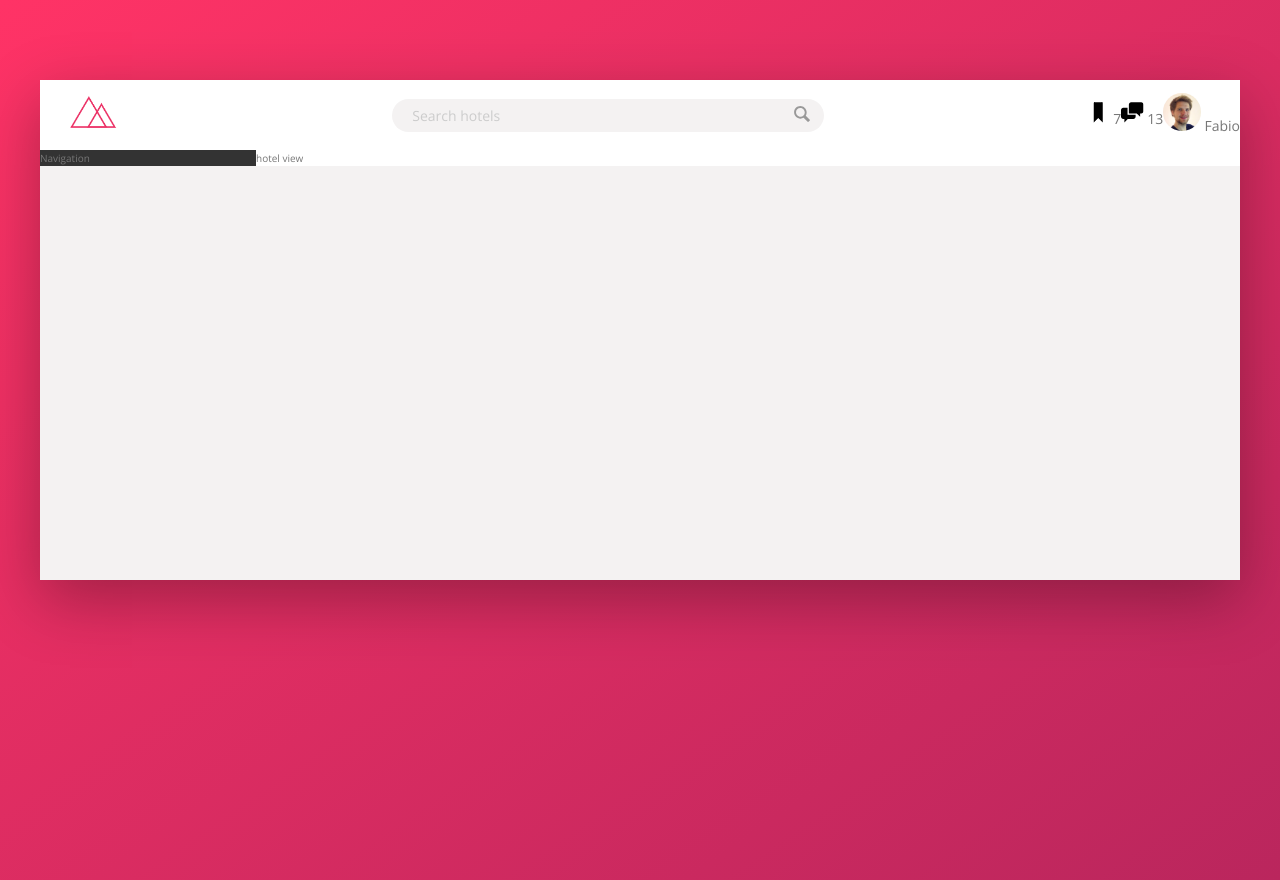
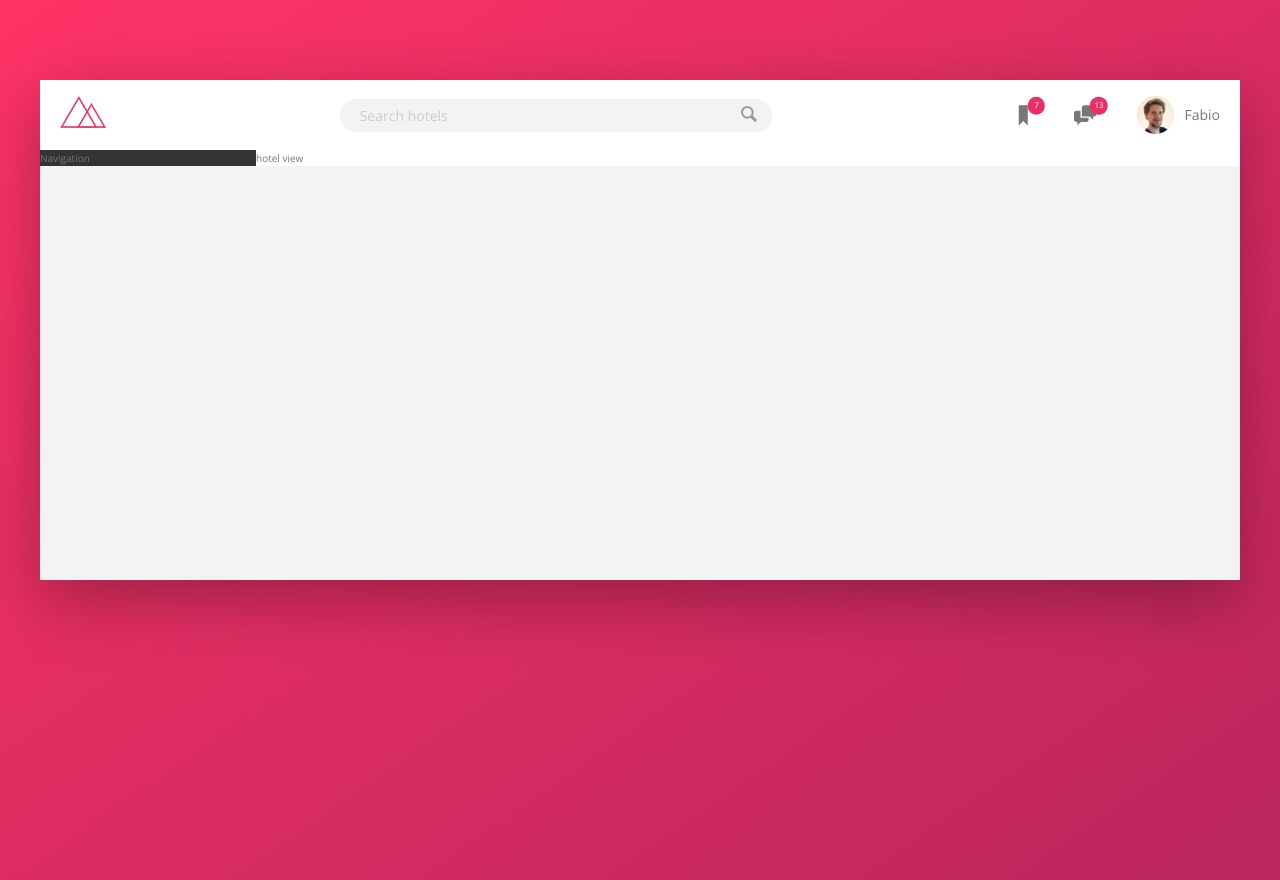
Before and after one commit to samcro85/trillo-project, a website: page index.html in a window 1280 px wide. Drawn offline with nearby package versions, Linux system fonts and the light colour scheme.

Commit message:
terminato header

```diff
--- a/index.html
+++ b/index.html
@@ -42,14 +42,16 @@
             <div class="header__user-nav__icon-box">
               <svg class="header__user-nav-icon">
                 <use xlink:href="icons/sprite.svg#icon-bookmark"></use>
+                <span class="header__user-nav__notification">7</span>
               </svg>
-              <span class="header__user-nav__notification">7</span>
+
             </div>
             <div class="header__user-nav__icon-box">
               <svg class="header__user-nav-icon">
                 <use xlink:href="icons/sprite.svg#icon-chat"></use>
+                <span class="header__user-nav__notification">13</span>
               </svg>
-              <span class="header__user-nav__notification">13</span>
+
             </div>
             <div class="header__user-nav__user">
               <img
--- a/sass/components/_components.scss
+++ b/sass/components/_components.scss
@@ -6,7 +6,7 @@
   align-items: center;
   // ---- LOGO ---
   &__logo-box {
-    margin-left: 3rem;
+    margin-left: 2rem;
 
     &--image {
       height: 3.25rem;
@@ -74,21 +74,50 @@
   &__user-nav {
     display: flex;
     align-items: center;
+    align-self: stretch;
+
+    & > * {
+      padding: 0 2rem;
+      cursor: pointer;
+      height: 100%;
+      display: flex;
+      align-items: center;
+    }
+
+    & > *:hover {
+      background-color: var(--color-grey-light-2);
+    }
+
+    &__icon-box {
+      position: relative;
+    }
 
     &-icon {
       @include icon-style(2.25rem, 2.25rem);
+      fill: var(--color-grey-dark-2);
     }
     &__notification {
+      display: flex;
+      justify-content: center;
+      align-items: center;
+      font-size: 0.8rem;
+      height: 1.75rem;
+      width: 1.75rem;
+      border-radius: 50%;
+      background-color: var(--color-primary);
+      color: white;
+      position: absolute;
+      top: 1.5rem;
+      transform: translate(90%, 10%);
     }
 
     &__user {
       &--photo {
         @include icon-style(3.75rem, 3.75rem);
         border-radius: 50%;
+        margin-right: 1rem;
       }
 
-      &--name {
-      }
     }
   }
 }
```
Also changed, not shown: css/main.css, dist/main-min.css, 1 other file.
